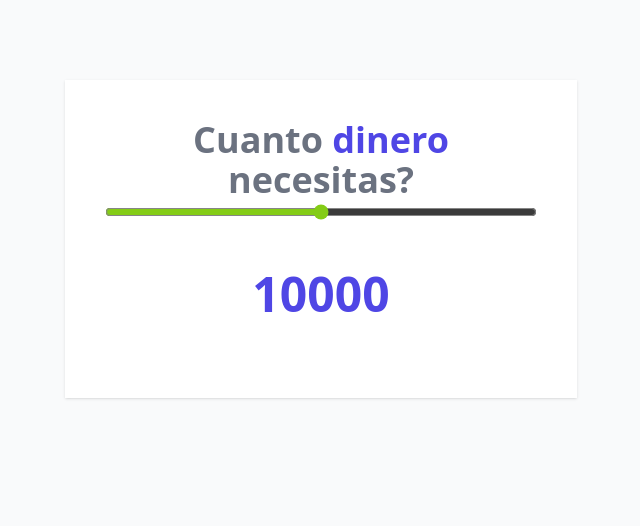
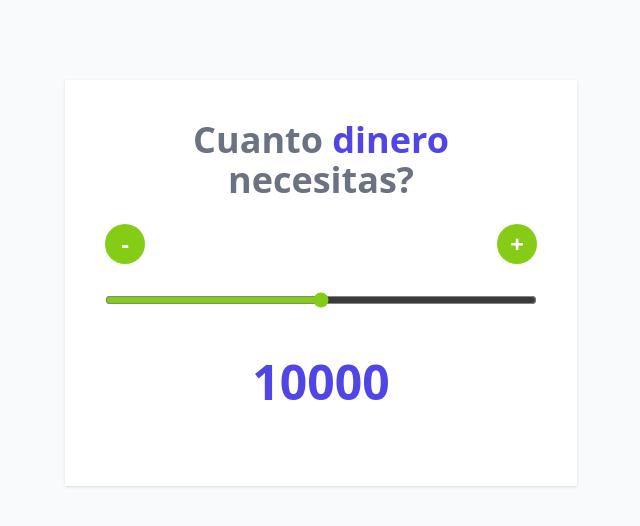
Before and after one commit to alvamau5/cotizador-prestamos-react, a React (Vite) app: page / in a window 1280 px wide. Shown: the top 526 px of the page, without its empty margins (319-959 px from the left). Built offline with nearby package versions, Linux system fonts and the light colour scheme.

Commit message:
add buttons in range

```diff
--- a/src/App.jsx
+++ b/src/App.jsx
@@ -4,6 +4,10 @@
 function App() {
   // Definiendo las variales con un Array destructurando el Array
   const [cantidad, setCantidad] = useState(10000);
+
+  const MIN = 0;
+  const MAX = 20000;
+  const STEP = 100;
 
   /*
    * Toda funcion que maneje un evento debe iniciar con handle
@@ -12,19 +16,65 @@
 
   function handleChange(e) {
     setCantidad(+e.target.value)
-
   }
 
+  function handleCantidadDecremento() {
+    const valor = cantidad - STEP
+
+    if (valor < MIN) {
+      alert('Cantidad no validad')
+      return;
+    }
+
+    setCantidad(valor)
+  }
+
+  function handleCantidadIncremento() {
+    const valor = cantidad + STEP
+
+    if (valor > MAX) {
+      alert('Cantidad no validad')
+      return;
+    }
+
+    setCantidad(valor)
+  }
   return (
 
     <div className="my-20 max-w-lg mx-auto bg-white shadow p-10">
       <Header />
+
+      <div className="flex justify-between my-6">
+        <button
+          type="button"
+          className="h-10 w-10 flex items-center justify-center
+          font-bold text-white text-2xl bg-lime-500 rounded-full
+          hove:outline-none hover:ring-2 hover:ring-offset-2
+          hover-ring-lime-500"
+          onClick={handleCantidadDecremento}
+        >-</button>
+
+        <button
+          type="button"
+          className="h-10 w-10 flex items-center justify-center
+          font-bold text-white text-2xl bg-lime-500 rounded-full
+          hove:outline-none hover:ring-2 hover:ring-offset-2
+          hover-ring-lime-500"
+          onClick={handleCantidadIncremento}
+        >+</button>
+      </div>
+
 
       <input
         type="range"
         className="w-full h-6 bg-gray-200 accent-lime-500
         hover:accent-lime-600"
         onChange={handleChange}
+        min={MIN}
+        max={MAX}
+        step={STEP}
+        value={cantidad}
+
       />
 
       <p className="text-center my-10 text-5xl font-extrabold
```
